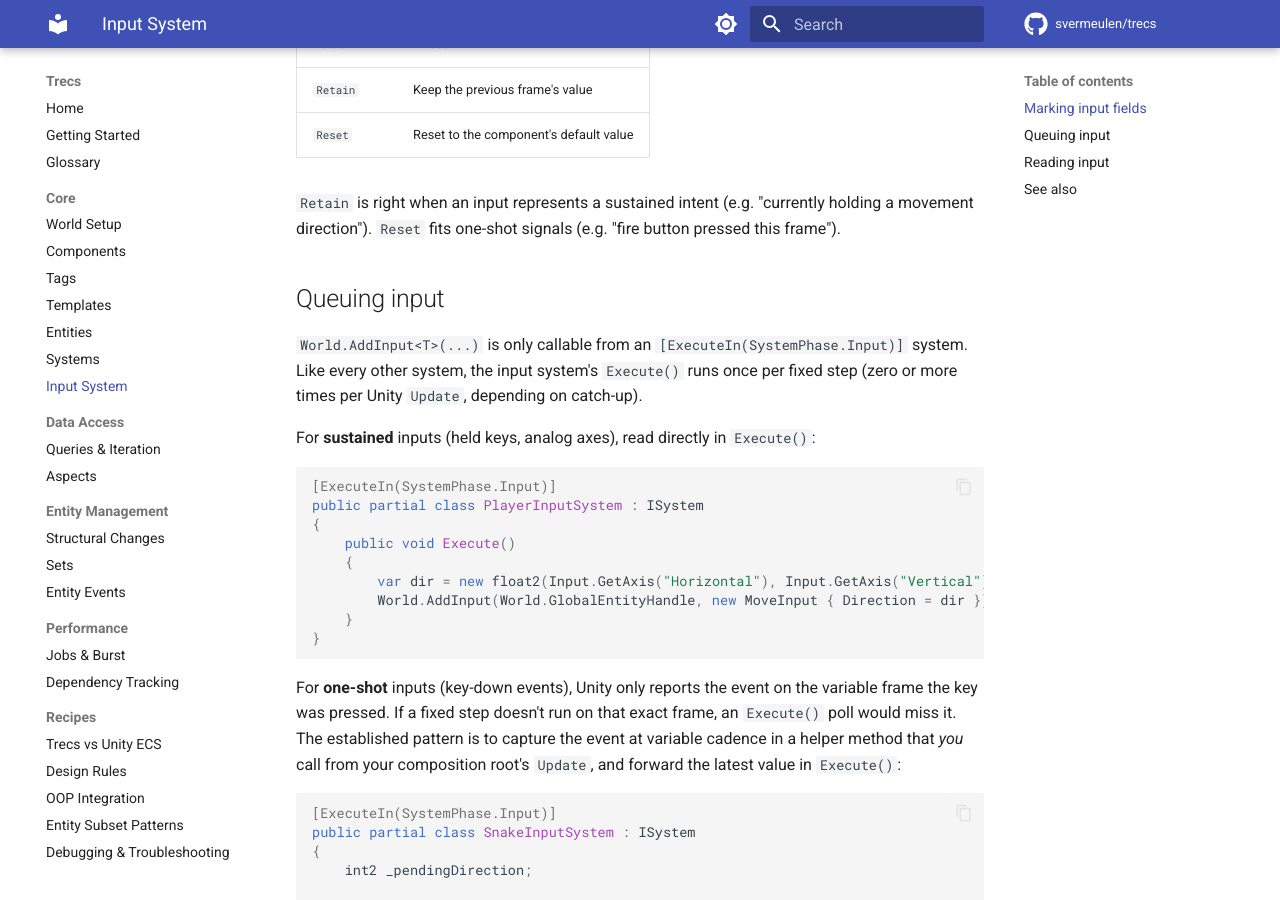
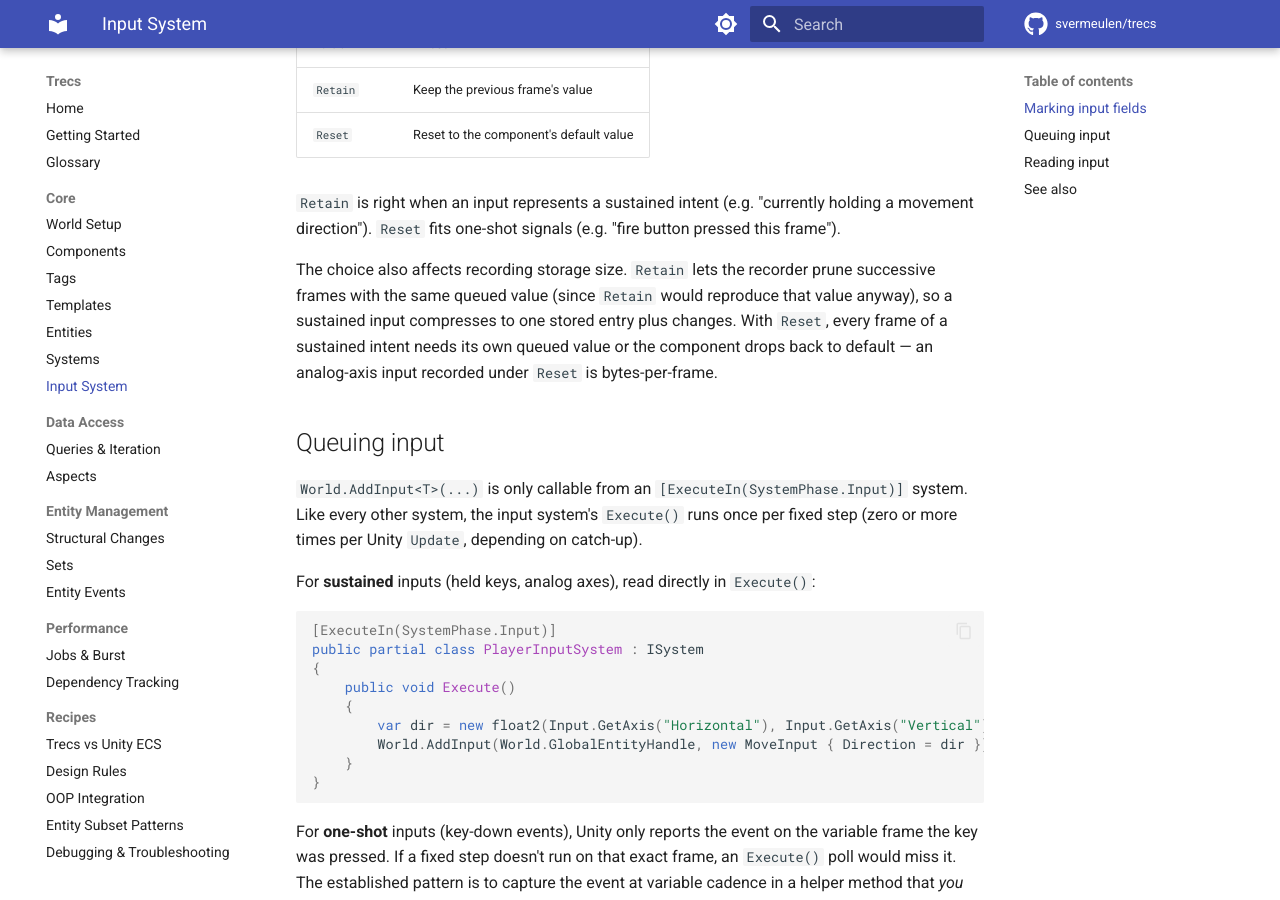
Before and after one commit to svermeulen/trecs, an MkDocs documentation site: the page built from docs/core/input-system.md, in a window 1280 px wide and 900 px high, scrolled down 980 px. Built offline with MkDocs 1.6.1 and Material for MkDocs 9.7.7, drawn with Linux system fonts in a browser that asks for light colours; comment, search, counter and statistics services are not loaded.

Commit message:
Docs: note recording-size impact of MissingInputBehavior
Choosing Retain vs Reset isn't just semantics — it also drives how
much recording storage a sustained input costs. Retain lets the
recorder prune redundant frames (anything matching the previous
value collapses to nothing), so a held-direction or analog axis
compresses to first-value + changes. Reset has no such pruning
opportunity for sustained intents — the only way to keep the
component non-default is to queue every frame, so an analog-axis
input under Reset is bytes-per-frame.

Worth flagging next to the semantic guidance because Reset on a
sustained input is a footgun no one would intuit from the API
alone.

Co-Authored-By: Claude <noreply@anthropic.com>

```diff
--- a/docs/core/input-system.md
+++ b/docs/core/input-system.md
@@ -32,6 +32,8 @@ public partial class SnakeGlobals : ITemplate, IExtends<TrecsTemplates.Globals>
 | `Reset` | Reset to the component's default value |
 
 `Retain` is right when an input represents a sustained intent (e.g. "currently holding a movement direction"). `Reset` fits one-shot signals (e.g. "fire button pressed this frame").
+
+The choice also affects recording storage size. `Retain` lets the recorder prune successive frames with the same queued value (since `Retain` would reproduce that value anyway), so a sustained input compresses to one stored entry plus changes. With `Reset`, every frame of a sustained intent needs its own queued value or the component drops back to default — an analog-axis input recorded under `Reset` is bytes-per-frame.
 
 ## Queuing input
 
```
